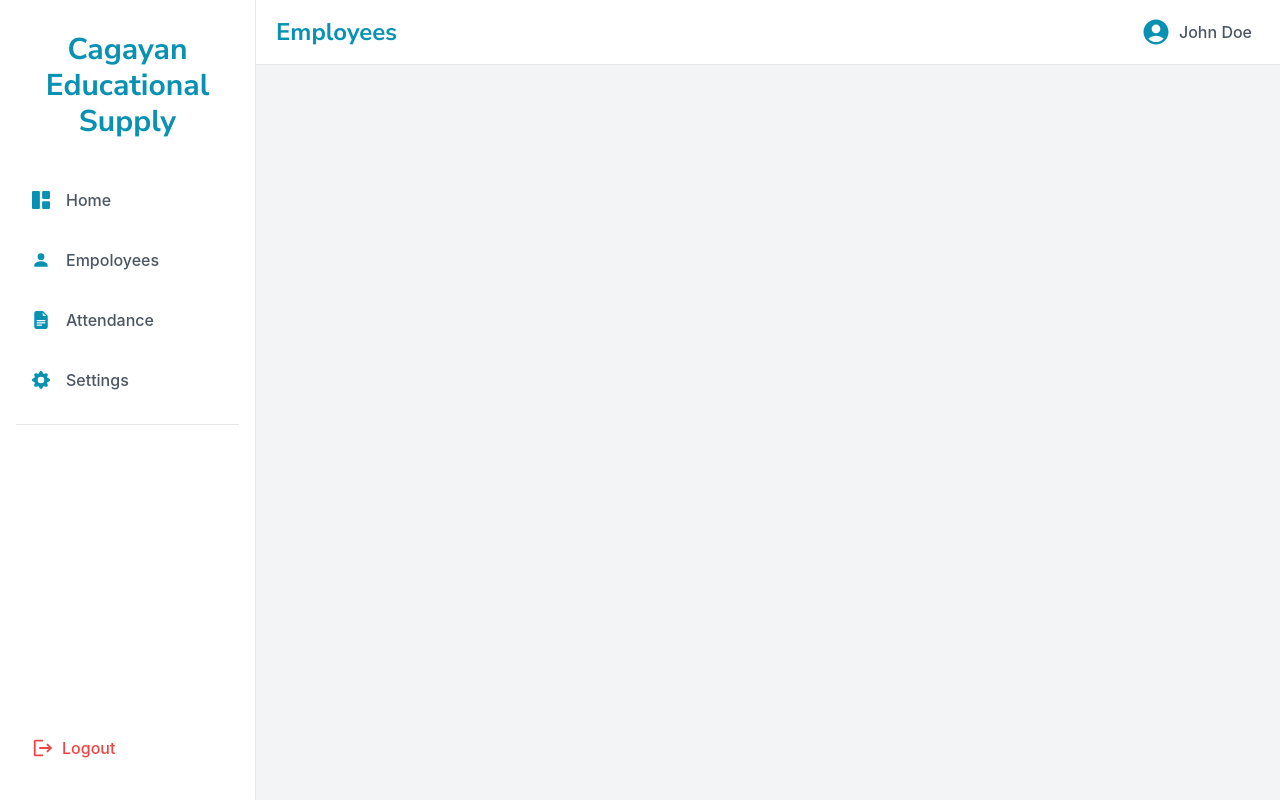
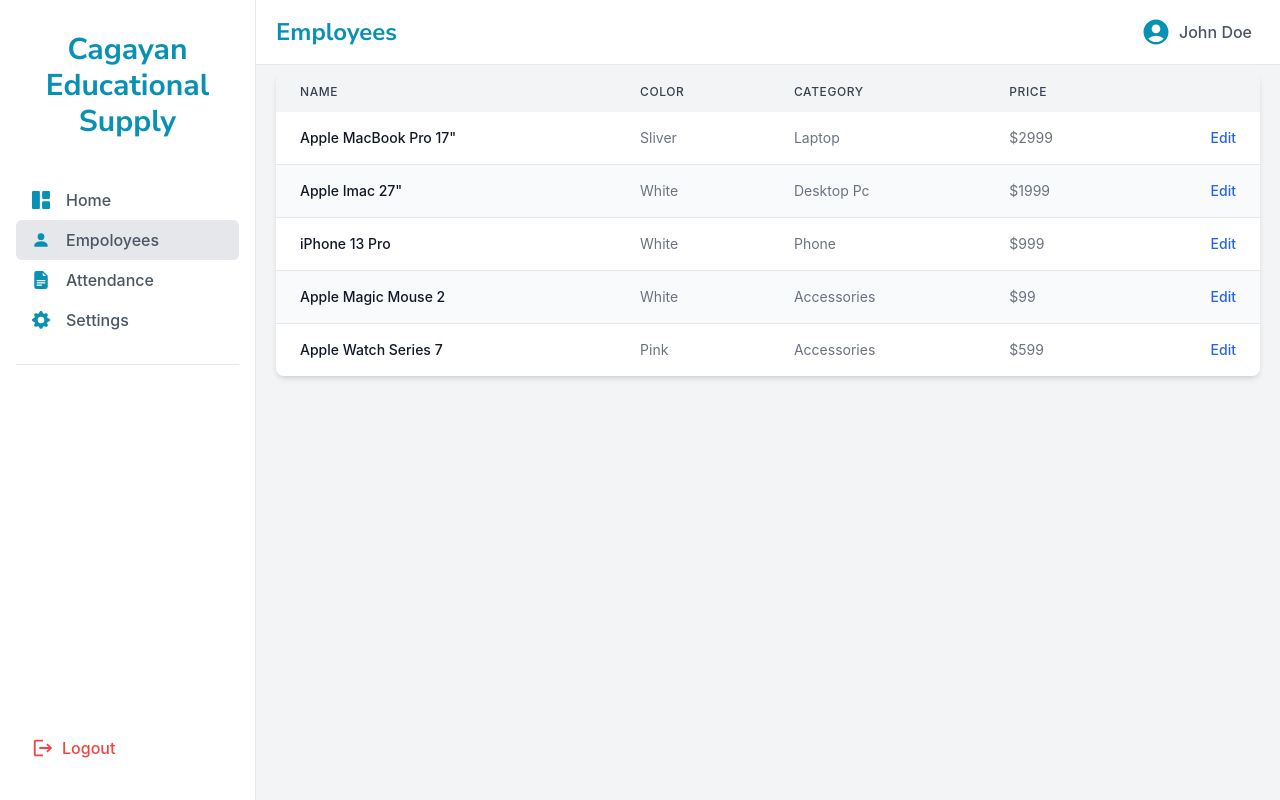
Before and after one commit to kyledevfy/isdm-final-project-frontend, a React (Create React App) app: page /employees in a window 1280 px wide. Built offline with nearby package versions, Linux system fonts and the light colour scheme.

Commit message:
Added active link and scrollable areas
- Added active style for sidebar
- Added scrollable menu item is side bar
- Added fixed positions to sidebar and header
- Added responsive sidebar to large screen size

```diff
--- /dev/null
+++ b/src/components/employeeTable.js
@@ -0,0 +1,161 @@
+import React from "react";
+
+const EmployeeTable = () => {
+  return (
+    <div className="flex flex-col">
+      <div className="overflow-x-auto sm:-mx-6 lg:-mx-8">
+        <div className="inline-block py-2 min-w-full sm:px-6 lg:px-8">
+          <div className="overflow-hidden shadow-md sm:rounded-lg">
+            <table className="min-w-full">
+              <thead className="bg-gray-100 dark:bg-gray-700">
+                <tr>
+                  <th
+                    scope="col"
+                    className="py-3 px-6 text-xs font-medium tracking-wider text-left text-gray-700 uppercase dark:text-gray-400"
+                  >
+                    Name
+                  </th>
+                  <th
+                    scope="col"
+                    className="py-3 px-6 text-xs font-medium tracking-wider text-left text-gray-700 uppercase dark:text-gray-400"
+                  >
+                    Color
+                  </th>
+                  <th
+                    scope="col"
+                    className="py-3 px-6 text-xs font-medium tracking-wider text-left text-gray-700 uppercase dark:text-gray-400"
+                  >
+                    Category
+                  </th>
+                  <th
+                    scope="col"
+                    className="py-3 px-6 text-xs font-medium tracking-wider text-left text-gray-700 uppercase dark:text-gray-400"
+                  >
+                    Price
+                  </th>
+                  <th scope="col" className="relative py-3 px-6">
+                    <span className="sr-only">Edit</span>
+                  </th>
+                </tr>
+              </thead>
+              <tbody>
+                <tr className="bg-white border-b dark:bg-gray-800 dark:border-gray-600">
+                  <td className="py-4 px-6 text-sm font-medium text-gray-900 whitespace-nowrap dark:text-white">
+                    Apple MacBook Pro 17"
+                  </td>
+                  <td className="py-4 px-6 text-sm text-gray-500 whitespace-nowrap dark:text-gray-400">
+                    Sliver
+                  </td>
+                  <td className="py-4 px-6 text-sm text-gray-500 whitespace-nowrap dark:text-gray-400">
+                    Laptop
+                  </td>
+                  <td className="py-4 px-6 text-sm text-gray-500 whitespace-nowrap dark:text-gray-400">
+                    $2999
+                  </td>
+                  <td className="py-4 px-6 text-sm font-medium text-right whitespace-nowrap">
+                    <a
+                      href="#"
+                      className="text-blue-600 hover:text-blue-900 dark:text-blue-500 dark:hover:underline"
+                    >
+                      Edit
+                    </a>
+                  </td>
+                </tr>
+                <tr className="bg-gray-50 border-b dark:bg-gray-700 dark:border-gray-600">
+                  <td className="py-4 px-6 text-sm font-medium text-gray-900 whitespace-nowrap dark:text-white">
+                    Apple Imac 27"
+                  </td>
+                  <td className="py-4 px-6 text-sm text-gray-500 whitespace-nowrap dark:text-gray-400">
+                    White
+                  </td>
+                  <td className="py-4 px-6 text-sm text-gray-500 whitespace-nowrap dark:text-gray-400">
+                    Desktop Pc
+                  </td>
+                  <td className="py-4 px-6 text-sm text-gray-500 whitespace-nowrap dark:text-gray-400">
+                    $1999
+                  </td>
+                  <td className="py-4 px-6 text-sm font-medium text-right whitespace-nowrap">
+                    <a
+                      href="#"
+                      className="text-blue-600 hover:text-blue-900 dark:text-blue-500 dark:hover:underline"
+                    >
+                      Edit
+                    </a>
+                  </td>
+                </tr>
+                <tr className="bg-white border-b dark:bg-gray-800 dark:border-gray-600">
+                  <td className="py-4 px-6 text-sm font-medium text-gray-900 whitespace-nowrap dark:text-white">
+                    iPhone 13 Pro
+                  </td>
+                  <td className="py-4 px-6 text-sm text-gray-500 whitespace-nowrap dark:text-gray-400">
+                    White
+                  </td>
+                  <td className="py-4 px-6 text-sm text-gray-500 whitespace-nowrap dark:text-gray-400">
+                    Phone
+                  </td>
+                  <td className="py-4 px-6 text-sm text-gray-500 whitespace-nowrap dark:text-gray-400">
+                    $999
+                  </td>
+                  <td className="py-4 px-6 text-sm font-medium text-right whitespace-nowrap">
+                    <a
+                      href="#"
+                      className="text-blue-600 hover:text-blue-900 dark:text-blue-500 dark:hover:underline"
+                    >
+                      Edit
+                    </a>
+                  </td>
+                </tr>
+                <tr className="bg-gray-50 border-b dark:bg-gray-700 dark:border-gray-600">
+                  <td className="py-4 px-6 text-sm font-medium text-gray-900 whitespace-nowrap dark:text-white">
+                    Apple Magic Mouse 2
+                  </td>
+                  <td className="py-4 px-6 text-sm text-gray-500 whitespace-nowrap dark:text-gray-400">
+                    White
+                  </td>
+                  <td className="py-4 px-6 text-sm text-gray-500 whitespace-nowrap dark:text-gray-400">
+                    Accessories
+                  </td>
+                  <td className="py-4 px-6 text-sm text-gray-500 whitespace-nowrap dark:text-gray-400">
+                    $99
+                  </td>
+                  <td className="py-4 px-6 text-sm font-medium text-right whitespace-nowrap">
+                    <a
+                      href="#"
+                      className="text-blue-600 hover:text-blue-900 dark:text-blue-500 dark:hover:underline"
+                    >
+                      Edit
+                    </a>
+                  </td>
+                </tr>
+                <tr className="bg-white dark:bg-gray-800">
+                  <td className="py-4 px-6 text-sm font-medium text-gray-900 whitespace-nowrap dark:text-white">
+                    Apple Watch Series 7
+                  </td>
+                  <td className="py-4 px-6 text-sm text-gray-500 whitespace-nowrap dark:text-gray-400">
+                    Pink
+                  </td>
+                  <td className="py-4 px-6 text-sm text-gray-500 whitespace-nowrap dark:text-gray-400">
+                    Accessories
+                  </td>
+                  <td className="py-4 px-6 text-sm text-gray-500 whitespace-nowrap dark:text-gray-400">
+                    $599
+                  </td>
+                  <td className="py-4 px-6 text-sm font-medium text-right whitespace-nowrap">
+                    <a
+                      href="#"
+                      className="text-blue-600 hover:text-blue-900 dark:text-blue-500 dark:hover:underline"
+                    >
+                      Edit
+                    </a>
+                  </td>
+                </tr>
+              </tbody>
+            </table>
+          </div>
+        </div>
+      </div>
+    </div>
+  );
+};
+
+export default EmployeeTable;
--- a/src/components/header.js
+++ b/src/components/header.js
@@ -2,8 +2,9 @@
 import { MdAccountCircle } from "react-icons/md";
 
 const Header = ({ headerTitle }) => {
+  var sidebarActive = false;
   return (
-    <div className="header bg-white border-b flex justify-between items-center px-5 py-4">
+    <div className="header bg-white border-b flex justify-between items-center px-5 py-4 fixed inset-x-0 lg:left-64">
       <div className="header-title">
         <h1 className="text-2xl text-cyan-600 font-bold font-nunito">
           {headerTitle}
--- a/src/components/sidebar.js
+++ b/src/components/sidebar.js
@@ -6,55 +6,68 @@
   BsGearFill,
 } from "react-icons/bs";
 import { MdLogout } from "react-icons/md";
+import { useLocation, NavLink } from "react-router-dom";
 
 const Sidebar = () => {
+  var currentRoute = useLocation().pathname;
+  console.log(currentRoute);
   return (
-    <div className="sidebar absolute -left-64 lg:left-0 flex flex-col w-64 h-screen px-4 py-8 bg-white border-r">
+    <div className="sidebar fixed -left-64 lg:left-0 flex flex-col w-64 h-screen min-h-screen px-4 py-8 bg-white border-r">
       <h2 className="text-3xl text-center font-bold font-nunito text-cyan-600 mb-4">
         Cagayan Educational Supply
       </h2>
-      <div className="flex flex-col justify-between flex-1 mt-6">
+      <div className="flex flex-col justify-between flex-1 mt-6 overflow-y-auto">
         <nav>
-          <a
-            className="flex items-center px-4 py-2 text-gray-600 transition-colors duration-200 transform rounded-md hover:bg-gray-200 hover:text-gray-700"
-            href="/"
+          <NavLink
+            className={`flex items-center px-4 py-2 text-gray-600 transition-colors duration-200 transform rounded-md hover:bg-gray-200 hover:text-gray-700 ${
+              currentRoute === "/" ? "bg-gray-200" : ""
+            }`}
+            to="/"
           >
             <BsFillGrid1X2Fill size={18} className="text-cyan-600" />
             <span className="mx-4 font-medium">Home</span>
-          </a>
+          </NavLink>
 
-          <a
-            className="flex items-center px-4 py-2 mt-5 text-gray-600 transition-colors duration-200 transform rounded-md hover:bg-gray-200 hover:text-gray-700"
-            href="/employees"
+          <NavLink
+            className={`flex items-center px-4 py-2 text-gray-600 transition-colors duration-200 transform rounded-md hover:bg-gray-200 hover:text-gray-700 ${
+              currentRoute === "/employees" ? "bg-gray-200" : ""
+            }`}
+            to="/employees"
           >
             <BsFillPersonFill size={18} className="text-cyan-600" />
             <span className="mx-4 font-medium">Empoloyees</span>
-          </a>
+          </NavLink>
 
-          <a
-            className="flex items-center px-4 py-2 mt-5 text-gray-600 transition-colors duration-200 transform rounded-md hover:bg-gray-200 hover:text-gray-700"
-            href="#"
+          <NavLink
+            className={`flex items-center px-4 py-2 text-gray-600 transition-colors duration-200 transform rounded-md hover:bg-gray-200 hover:text-gray-700 ${
+              currentRoute === "/attendance" ? "bg-gray-200" : ""
+            }`}
+            to="#"
           >
             <BsFillFileEarmarkTextFill size={18} className="text-cyan-600" />
 
             <span className="mx-4 font-medium">Attendance</span>
-          </a>
+          </NavLink>
 
-          <a
-            className="flex items-center px-4 py-2 mt-5 text-gray-600 transition-colors duration-200 transform rounded-md hover:bg-gray-200 hover:text-gray-700"
-            href="#"
+          <NavLink
+            className={`flex items-center px-4 py-2 text-gray-600 transition-colors duration-200 transform rounded-md hover:bg-gray-200 hover:text-gray-700 ${
+              currentRoute === "/settings" ? "bg-gray-200" : ""
+            }`}
+            to="#"
           >
             <BsGearFill size={18} className="text-cyan-600" />
 
             <span className="mx-4 font-medium">Settings</span>
-          </a>
+          </NavLink>
 
           <hr className="my-6 border-gray-200" />
         </nav>
-        <div className="flex items-center cursor-pointer px-4 py-2 transition-colors duration-200 transform rounded-md text-red-500 hover:bg-gray-200 hover:text-red-600">
-          <MdLogout size={22} />
-          <h4 className="ml-2 mr-6 font-medium">Logout</h4>
-        </div>
+        <NavLink to="/login">
+          <div className="flex items-center cursor-pointer px-4 py-2 transition-colors duration-200 transform rounded-md text-red-500 hover:bg-gray-200 hover:text-red-600">
+            <MdLogout size={22} />
+            <h4 className="ml-2 mr-6 font-medium">Logout</h4>
+          </div>
+        </NavLink>
       </div>
     </div>
   );
--- a/src/pages/employees/employees.js
+++ b/src/pages/employees/employees.js
@@ -1,13 +1,17 @@
 import React from "react";
+import EmployeeTable from "../../components/employeeTable";
 import Header from "../../components/header";
 import Sidebar from "../../components/sidebar";
 
 const Employees = () => {
   return (
-    <div className="employees relative min-h-screen bg-gray-100">
+    <div className="employees relative min-h-screen bg-gray-100 overflow-x-hidden">
       <Sidebar />
-      <div className="employees-body ml-0 lg:ml-64">
+      <div className="employees-body pl-0 lg:pl-64">
         <Header headerTitle={"Employees"} />
+        <div className="employees-content pt-16 px-5">
+          <EmployeeTable />
+        </div>
       </div>
     </div>
   );
--- a/src/pages/login/login.js
+++ b/src/pages/login/login.js
@@ -63,7 +63,7 @@
           </div>
           <button
             type="submit"
-            class="text-white w-full bg-gradient-to-r from-cyan-400 via-cyan-500 to-cyan-600 hover:bg-gradient-to-br focus:ring-4 focus:ring-cyan-300 dark:focus:ring-cyan-800 font-medium rounded-lg text-md px-5 py-2.5 text-center mr-2 mb-2"
+            className="text-white w-full bg-gradient-to-r from-cyan-400 via-cyan-500 to-cyan-600 hover:bg-gradient-to-br focus:ring-4 focus:ring-cyan-300 dark:focus:ring-cyan-800 font-medium rounded-lg text-md px-5 py-2.5 text-center mr-2 mb-2"
           >
             Login
           </button>
--- a/src/pages/main.js
+++ b/src/pages/main.js
@@ -9,11 +9,7 @@
     <div className="main">
       <Routes>
         <Route exact path="/" element={<Home />} />
-      </Routes>
-      <Routes>
         <Route exact path="/login" element={<Login />} />
-      </Routes>
-      <Routes>
         <Route exact path="/employees" element={<Employees />} />
       </Routes>
     </div>
```
